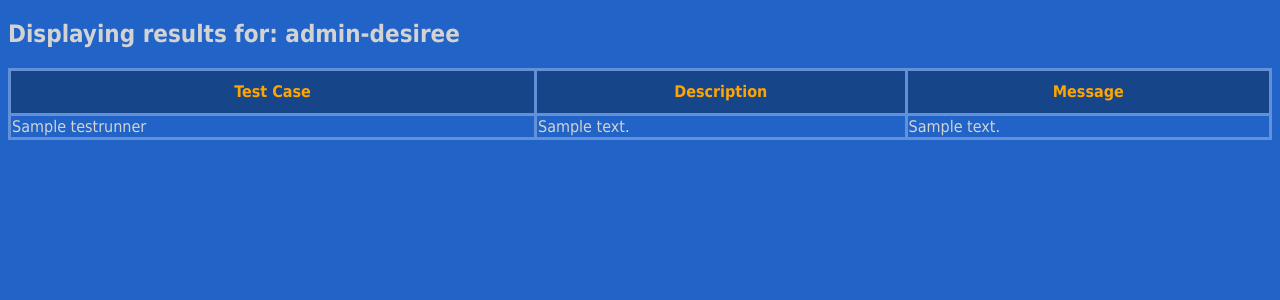
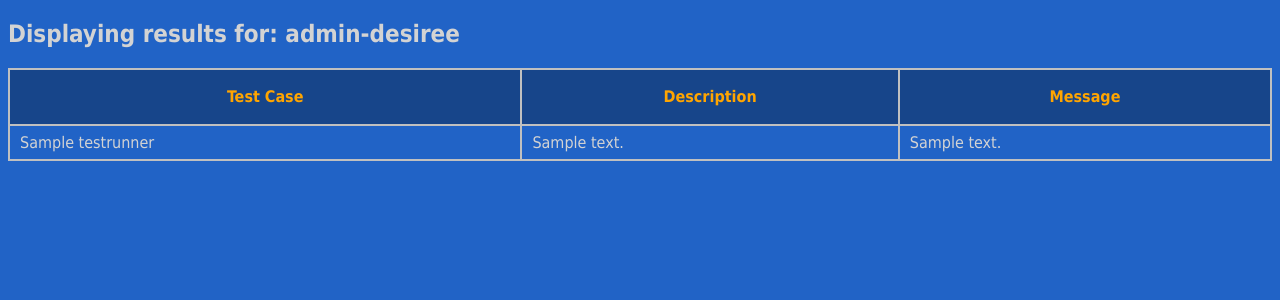
Before and after one commit to GaleDragon/automaton, a Django app: page /runner/1/results in a window 1280 px wide. Shown: the top 300 px of the page. Run offline with Django 3.2, Linux system fonts and the light colour scheme; a user stored in the database is signed in; tables that the repository leaves empty hold one stand-in row (values such as "Sample post").

Commit message:
css results row changes

```diff
--- a/automaton/runner/static/css/results.css
+++ b/automaton/runner/static/css/results.css
@@ -8,7 +8,11 @@ font-family: Tahoma, Geneva, sans-serif;
 
 table,td,th
 {
-border:3px solid #6391d7;
+border:2px solid silver;
+padding-left:10px;
+padding-right: 10px;
+padding-bottom: 7px;
+padding-top: 7px;
 }
 table
 {
@@ -21,3 +25,4 @@ background-color: #17458a;
 color: orange;
 height:40px;
 }
+tr:nth-child(even) { background-color: #4d82d1; }
```
